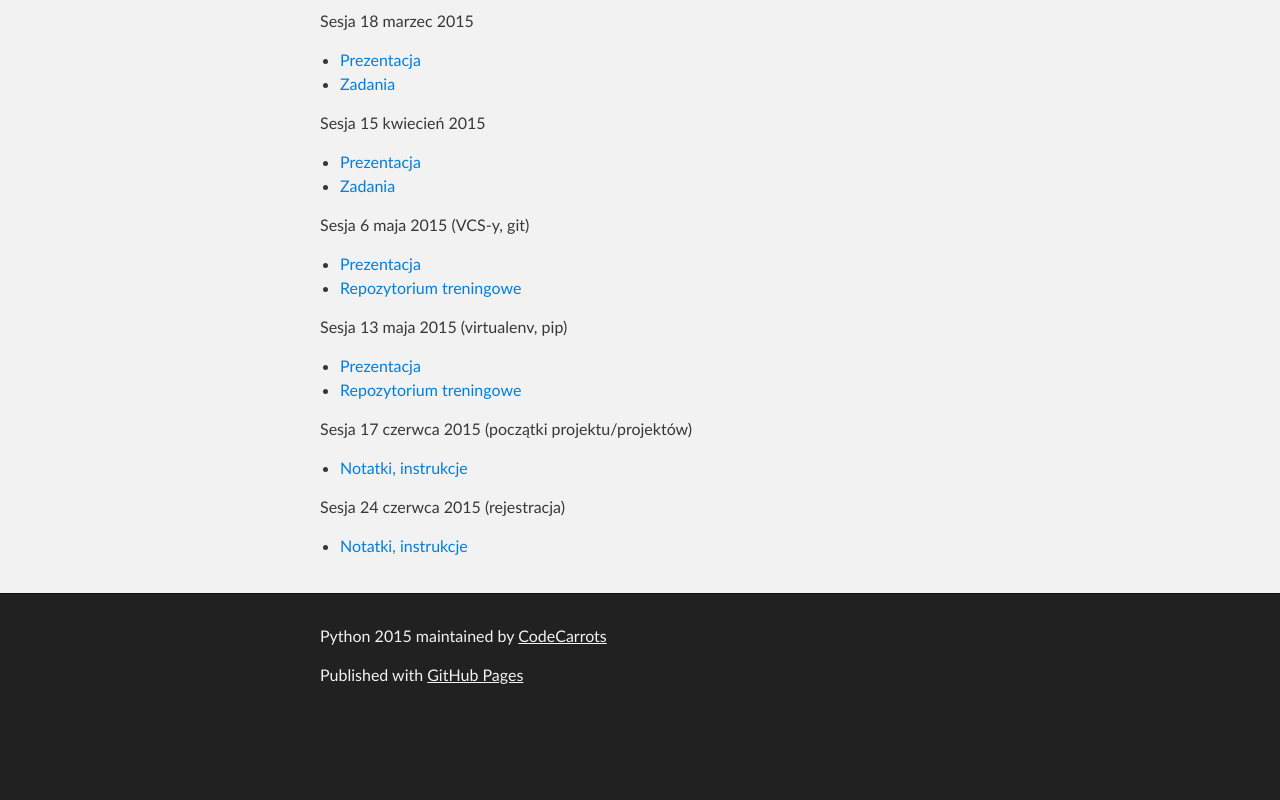
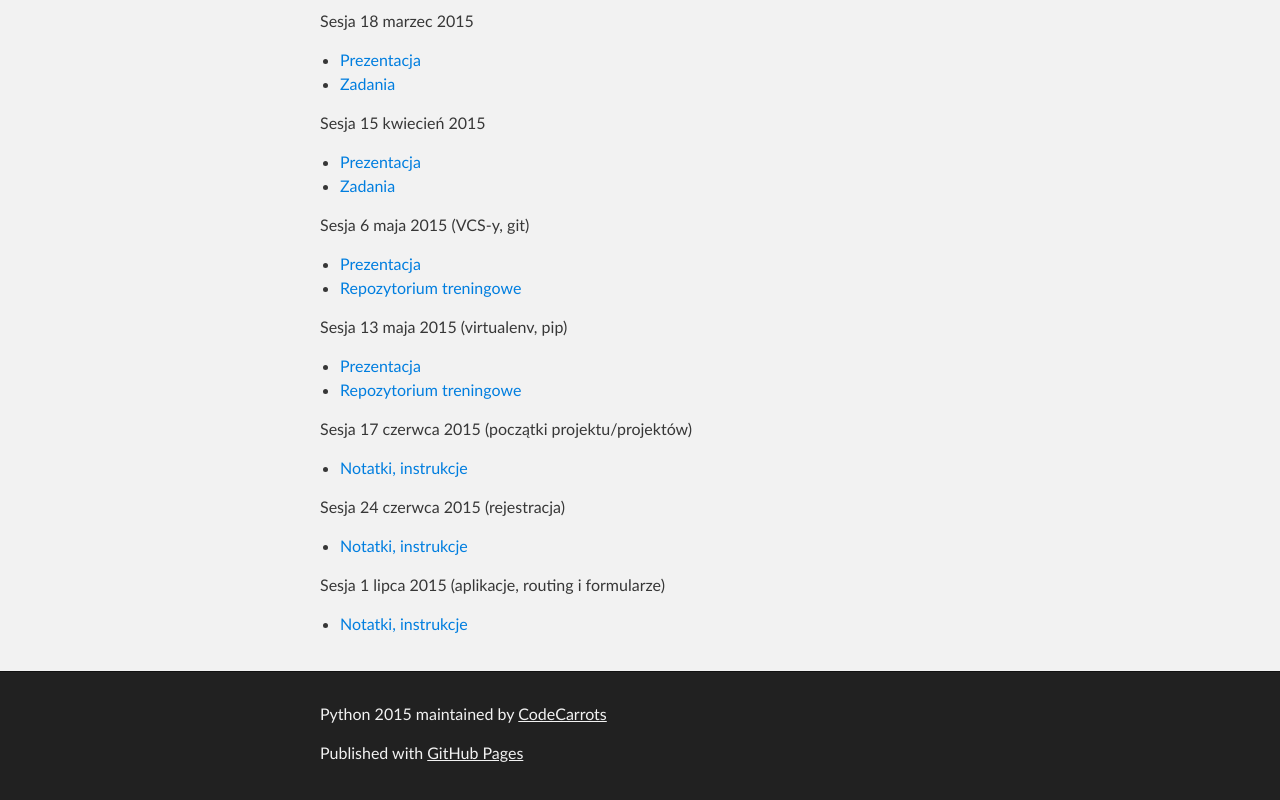
Before and after one commit to CodeCarrots/python2015, a plain HTML site: page index.html in a window 1280 px wide. Shown: the part 1361-2161 px from the top of the page. Before the commit the page ends 2083 px from the top, so only its background shows below. Drawn offline with Linux system fonts and the light colour scheme.

Commit message:
zapiski z sesji 2015-07-01

```diff
--- a/index.html
+++ b/index.html
@@ -112,6 +112,10 @@
         <ul>
           <li><a href="https://github.com/CodeCarrots/warsztaty_2015/tree/master/na_zywo/2015-06-24">Notatki, instrukcje</a></li>
         </ul>
+        <p>Sesja 1 lipca 2015 (aplikacje, routing i formularze)</p>
+        <ul>
+          <li><a href="https://github.com/CodeCarrots/warsztaty_2015/tree/master/na_zywo/2015-07-01">Notatki, instrukcje</a></li>
+        </ul>
       </section>
     </div>
 
```
